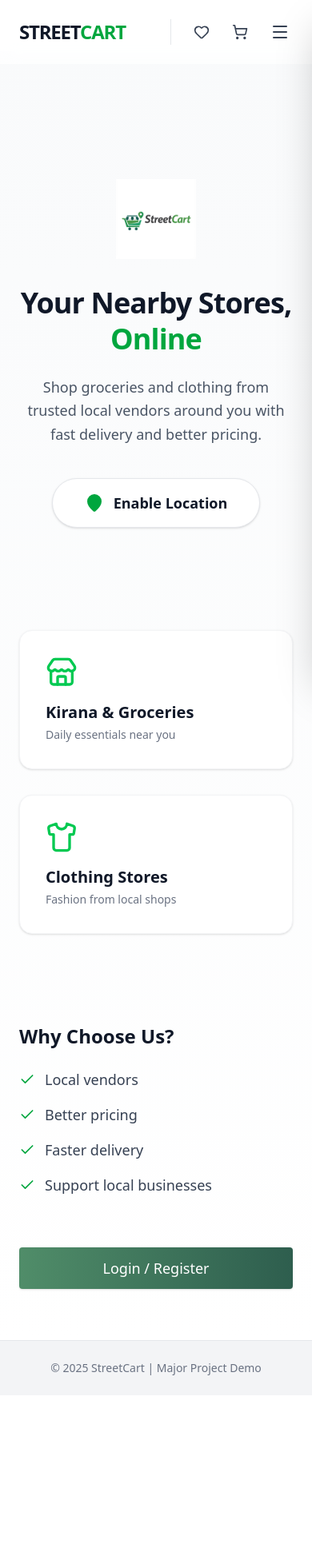
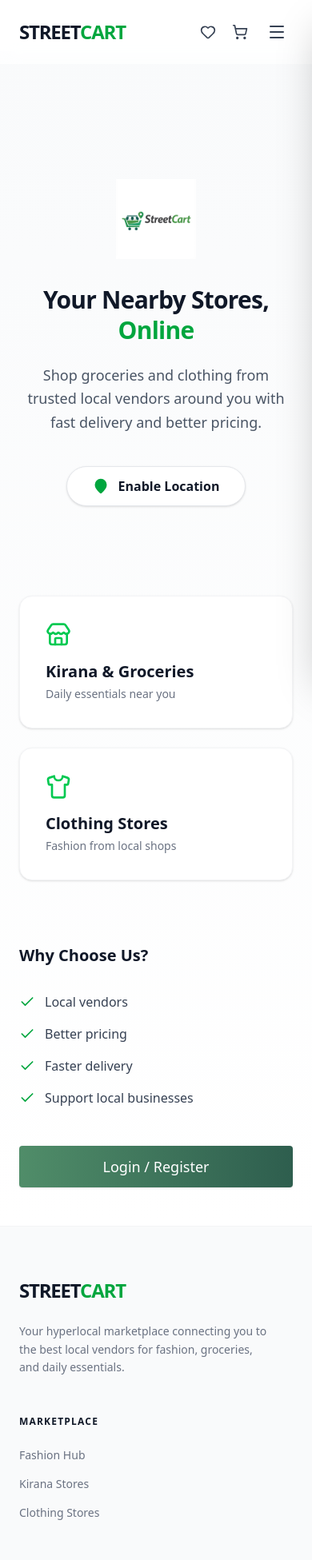
Before and after one commit to ShahzadKhan-git/StreetCart, a Next.js app: page / in a window 390 px wide. Shown: the top 1951 px of the page at 80% size. Before the commit the page ends 1745 px from the top, so only its background shows below. Built offline with nearby package versions, Linux system fonts and the light colour scheme.

Commit message:
Responsiveness

```diff
--- a/app/page.tsx
+++ b/app/page.tsx
@@ -21,31 +21,31 @@ export default function Home() {
           />
         </div>
 
-        <h1 className="text-4xl md:text-6xl lg:text-7xl font-bold text-gray-900 mb-6 tracking-tight leading-tight">
-          Your Nearby Stores, <span className="text-green-600">Online</span>
+        <h1 className="text-3xl md:text-6xl lg:text-7xl font-bold text-gray-900 mb-6 tracking-tight leading-tight">
+          Your Nearby Stores, <br className="sm:hidden" /> <span className="text-green-600">Online</span>
         </h1>
 
         <p className="text-lg md:text-xl text-gray-600 max-w-2xl mb-10 leading-relaxed font-medium">
           Shop groceries and clothing from trusted local vendors around you with fast delivery and better pricing.
         </p>
 
-        <button className="flex items-center gap-3 bg-white border border-gray-200 text-gray-900 font-semibold py-4 px-10 rounded-full shadow-sm hover:shadow-xl hover:-translate-y-1 transition-all duration-300 group">
-          <MapPin className="w-6 h-6 text-green-600 fill-green-600 group-hover:scale-110 transition-transform" />
-          <span className="text-lg">Enable Location</span>
+        <button className="flex items-center gap-3 bg-white border border-gray-200 text-gray-900 font-semibold py-3 px-8 md:py-4 md:px-10 rounded-full shadow-sm hover:shadow-xl hover:-translate-y-1 transition-all duration-300 group">
+          <MapPin className="w-5 h-5 md:w-6 md:h-6 text-green-600 fill-green-600 group-hover:scale-110 transition-transform" />
+          <span className="text-base md:text-lg">Enable Location</span>
         </button>
       </section>
 
       {/* 3. Category Section */}
-      <section className="w-full max-w-5xl px-6 py-12">
-        <div className="grid grid-cols-1 md:grid-cols-2 gap-8">
+      <section className="w-full max-w-5xl px-6 py-8 md:py-12">
+        <div className="grid grid-cols-1 md:grid-cols-2 gap-6 md:gap-8">
           <CategoryCard
-            icon={<Store className="w-10 h-10" />}
+            icon={<Store className="w-8 h-8 md:w-10 md:h-10" />}
             title="Kirana & Groceries"
             subtitle="Daily essentials near you"
           />
           <Link href="/fashion" className="block">
             <CategoryCard
-              icon={<Shirt className="w-10 h-10" />}
+              icon={<Shirt className="w-8 h-8 md:w-10 md:h-10" />}
               title="Clothing Stores"
               subtitle="Fashion from local shops"
             />
@@ -54,13 +54,13 @@ export default function Home() {
       </section>
 
       {/* 4. Why Choose Us Section */}
-      <section className="w-full max-w-5xl px-6 py-16">
-        <h2 className="text-2xl font-bold text-gray-900 mb-6">
+      <section className="w-full max-w-5xl px-6 py-12 md:py-16">
+        <h2 className="text-xl md:text-2xl font-bold text-gray-900 mb-8 md:mb-6">
           Why Choose Us?
         </h2>
-        <div className="flex flex-col md:flex-row justify-between items-start gap-12">
+        <div className="flex flex-col md:flex-row justify-between items-start gap-8 md:gap-12">
           {/* Left: Checkmarks */}
-          <div className="flex flex-col gap-4">
+          <div className="grid grid-cols-1 sm:grid-cols-2 md:flex md:flex-col gap-4 w-full">
             {[
               "Local vendors",
               "Better pricing",
@@ -68,10 +68,10 @@ export default function Home() {
               "Support local businesses"
             ].map((item, index) => (
               <div key={index} className="flex items-center gap-3">
-                <div className="text-green-600">
+                <div className="text-green-600 flex-shrink-0">
                   <Check className="w-5 h-5" />
                 </div>
-                <span className="text-lg text-gray-700">{item}</span>
+                <span className="text-base md:text-lg text-gray-700">{item}</span>
               </div>
             ))}
           </div>
--- a/components/Footer.tsx
+++ b/components/Footer.tsx
@@ -1,9 +1,64 @@
+import Link from "next/link";
+
 export default function Footer() {
     return (
-        <footer className="py-6 text-center bg-gray-100 border-t border-gray-200">
-            <p className="text-sm text-gray-500">
-                © 2025 StreetCart | Major Project Demo
-            </p>
+        <footer className="bg-gray-50 border-t border-gray-100 pt-16 pb-8">
+            <div className="max-w-[1440px] mx-auto px-6">
+                <div className="grid grid-cols-1 md:grid-cols-2 lg:grid-cols-4 gap-12 mb-16">
+                    {/* Brand Column */}
+                    <div className="flex flex-col gap-6">
+                        <Link href="/" className="flex items-center gap-2 group">
+                            <span className="text-2xl font-black tracking-tighter text-gray-900 group-hover:scale-105 transition-transform">
+                                STREET<span className="text-green-600">CART</span>
+                            </span>
+                        </Link>
+                        <p className="text-gray-500 text-sm leading-relaxed max-w-xs">
+                            Your hyperlocal marketplace connecting you to the best local vendors for fashion, groceries, and daily essentials.
+                        </p>
+                    </div>
+
+                    {/* Quick Links */}
+                    <div>
+                        <h4 className="text-xs font-black uppercase tracking-widest text-gray-900 mb-6">Marketplace</h4>
+                        <div className="flex flex-col gap-4 text-sm text-gray-500 font-medium">
+                            <Link href="/fashion" className="hover:text-green-600 transition-colors">Fashion Hub</Link>
+                            <Link href="/kirana" className="hover:text-green-600 transition-colors">Kirana Stores</Link>
+                            <Link href="/clothing" className="hover:text-green-600 transition-colors">Clothing Stores</Link>
+                        </div>
+                    </div>
+
+                    {/* Support */}
+                    <div>
+                        <h4 className="text-xs font-black uppercase tracking-widest text-gray-900 mb-6">Support</h4>
+                        <div className="flex flex-col gap-4 text-sm text-gray-500 font-medium">
+                            <Link href="/about" className="hover:text-green-600 transition-colors">About Us</Link>
+                            <Link href="/contact" className="hover:text-green-600 transition-colors">Contact Support</Link>
+                            <Link href="/faq" className="hover:text-green-600 transition-colors">FAQs</Link>
+                        </div>
+                    </div>
+
+                    {/* Newsletter/Info */}
+                    <div>
+                        <h4 className="text-xs font-black uppercase tracking-widest text-gray-900 mb-6">Stay Connected</h4>
+                        <p className="text-gray-500 text-sm mb-4">Follow us for updates on local deals and new store openings.</p>
+                        <div className="flex gap-4">
+                            {/* Social Icons would go here */}
+                            <span className="text-[10px] font-black uppercase text-green-600 cursor-pointer hover:underline tracking-widest">Instagram</span>
+                            <span className="text-[10px] font-black uppercase text-green-600 cursor-pointer hover:underline tracking-widest">Twitter</span>
+                        </div>
+                    </div>
+                </div>
+
+                <div className="pt-8 border-t border-gray-100 flex flex-col md:flex-row justify-between items-center gap-4">
+                    <p className="text-[11px] font-bold text-gray-400 uppercase tracking-widest">
+                        © 2026 StreetCart | Fast Local Delivery
+                    </p>
+                    <div className="flex gap-8 text-[11px] font-bold text-gray-400 uppercase tracking-widest">
+                        <Link href="/privacy" className="hover:text-gray-900 transition-colors">Privacy</Link>
+                        <Link href="/terms" className="hover:text-gray-900 transition-colors">Terms</Link>
+                    </div>
+                </div>
+            </div>
         </footer>
     );
 }
--- a/components/Navbar.tsx
+++ b/components/Navbar.tsx
@@ -2,15 +2,30 @@
 
 import Link from 'next/link';
 import Image from 'next/image';
-import { Search, ShoppingCart, User, Menu, Heart } from 'lucide-react';
+import { Search, ShoppingCart, User, Menu, Heart, X } from 'lucide-react';
 import { usePathname } from 'next/navigation';
 import { useCart } from '@/context/CartContext';
+import { useState, useEffect } from 'react';
 
 export default function Navbar() {
     const pathname = usePathname();
-    const isMainPage = pathname === '/' || pathname === '/main';
+    const [isMobileMenuOpen, setIsMobileMenuOpen] = useState(false);
     const isFashionPage = pathname === '/fashion' || pathname === '/clothing' || pathname === '/men' || pathname === '/women';
     const { cartCount, wishlistCount, setIsCartOpen } = useCart();
+
+    // Close mobile menu on route change
+    useEffect(() => {
+        setIsMobileMenuOpen(false);
+    }, [pathname]);
+
+    // Prevent scroll when mobile menu is open
+    useEffect(() => {
+        if (isMobileMenuOpen) {
+            document.body.style.overflow = 'hidden';
+        } else {
+            document.body.style.overflow = 'unset';
+        }
+    }, [isMobileMenuOpen]);
 
     return (
         <nav className="fixed top-0 left-0 right-0 z-50 glass h-20 transition-all duration-300">
@@ -24,8 +39,8 @@ export default function Navbar() {
                 </Link>
 
                 {/* 2. Navigation Links (Center-Left) - Hidden on Mobile */}
-                <div className="hidden lg:flex items-center gap-8 text-[13px] font-bold uppercase tracking-widest text-gray-500">
-                    <Link href="/" className={`hover:text-black transition-colors ${pathname === '/' ? 'text-green-700' : ''}`}>Main Page</Link>
+                <div className="hidden lg:flex items-center gap-6 text-[11px] xl:text-[13px] font-bold uppercase tracking-widest text-gray-500">
+                    <Link href="/" className={`hover:text-black transition-colors ${pathname === '/' ? 'text-green-700' : ''}`}>Main</Link>
                     <Link href="/kirana" className={`hover:text-black transition-colors ${pathname === '/kirana' ? 'text-green-700' : ''}`}>Kirana</Link>
                     <Link href="/clothing" className={`hover:text-black transition-colors ${pathname === '/clothing' ? 'text-green-700' : ''}`}>Clothing</Link>
                     <Link href="/fashion" className={`hover:text-black transition-colors ${pathname === '/fashion' ? 'text-green-700' : ''}`}>Fashion</Link>
@@ -37,14 +52,14 @@ export default function Navbar() {
                     )}
                 </div>
 
-                {/* 3. Search Bar (Center) - Hidden on Mobile */}
-                <div className="hidden md:flex flex-1 max-w-sm relative group">
+                {/* 3. Search Bar (Center) - Hidden on very small screens, visible on md+ */}
+                <div className="hidden md:flex flex-1 max-w-[200px] lg:max-w-sm relative group">
                     <input
                         type="text"
-                        placeholder="Search for local brands..."
-                        className="w-full h-11 pl-12 pr-4 bg-gray-100/80 rounded-full text-sm text-gray-900 placeholder:text-gray-400 focus:outline-none focus:ring-2 focus:ring-green-500/20 focus:bg-white transition-all ring-1 ring-gray-200"
+                        placeholder="Search..."
+                        className="w-full h-10 pl-10 pr-4 bg-gray-100/80 rounded-full text-xs text-gray-900 placeholder:text-gray-400 focus:outline-none focus:ring-2 focus:ring-green-500/20 focus:bg-white transition-all ring-1 ring-gray-200"
                     />
-                    <Search className="absolute left-4 top-1/2 -translate-y-1/2 w-4 h-4 text-gray-400 group-focus-within:text-green-600 transition-colors" />
+                    <Search className="absolute left-3.5 top-1/2 -translate-y-1/2 w-3.5 h-3.5 text-gray-400 group-focus-within:text-green-600 transition-colors" />
                 </div>
 
                 {/* 4. Right Actions */}
@@ -58,7 +73,7 @@ export default function Navbar() {
                         </Link>
                     </div>
 
-                    <div className="flex items-center gap-5 border-l border-gray-200 pl-6">
+                    <div className="flex items-center gap-3 md:gap-5 md:border-l md:border-gray-200 md:pl-6">
                         <Link href="/favorites" className="relative group p-1">
                             <Heart className="w-5 h-5 text-gray-700 group-hover:text-red-500 transition-all group-hover:scale-110" />
                             {wishlistCount > 0 && (
@@ -81,9 +96,78 @@ export default function Navbar() {
                         </button>
 
                         {/* Mobile Menu Button */}
-                        <button className="lg:hidden p-1 hover:bg-gray-100 rounded-lg transition-colors">
+                        <button
+                            className="lg:hidden p-2 hover:bg-gray-100 rounded-lg transition-colors"
+                            onClick={() => setIsMobileMenuOpen(true)}
+                        >
                             <Menu className="w-6 h-6 text-gray-700" />
                         </button>
+                    </div>
+                </div>
+            </div>
+
+            {/* Mobile Menu Overlay */}
+            <div className={`fixed inset-0 z-[60] lg:hidden transition-all duration-500 ${isMobileMenuOpen ? 'visible' : 'invisible'}`}>
+                {/* Backdrop */}
+                <div
+                    className={`absolute inset-0 bg-black/40 backdrop-blur-sm transition-opacity duration-500 ${isMobileMenuOpen ? 'opacity-100' : 'opacity-0'}`}
+                    onClick={() => setIsMobileMenuOpen(false)}
+                />
+
+                {/* Menu Content */}
+                <div className={`absolute top-0 right-0 bottom-0 w-[80%] max-w-sm bg-white shadow-2xl transition-transform duration-500 ease-out ${isMobileMenuOpen ? 'translate-x-0' : 'translate-x-full'}`}>
+                    <div className="flex flex-col h-full">
+                        <div className="flex items-center justify-between p-6 border-b">
+                            <span className="text-xl font-black tracking-tighter text-gray-900">
+                                STREET<span className="text-green-600">CART</span>
+                            </span>
+                            <button
+                                onClick={() => setIsMobileMenuOpen(false)}
+                                className="p-2 hover:bg-gray-100 rounded-full transition-colors"
+                            >
+                                <X className="w-6 h-6 text-gray-500" />
+                            </button>
+                        </div>
+
+                        <div className="flex-1 overflow-y-auto py-8 px-6">
+                            <div className="flex flex-col gap-6">
+                                <Link href="/" className="text-lg font-bold text-gray-900 flex items-center justify-between">
+                                    Main Page
+                                    <span className={`w-2 h-2 rounded-full bg-green-600 ${pathname === '/' ? 'opacity-100' : 'opacity-0'}`} />
+                                </Link>
+                                <Link href="/kirana" className="text-lg font-bold text-gray-900 flex items-center justify-between">
+                                    Kirana Stores
+                                    <span className={`w-2 h-2 rounded-full bg-green-600 ${pathname === '/kirana' ? 'opacity-100' : 'opacity-0'}`} />
+                                </Link>
+                                <Link href="/clothing" className="text-lg font-bold text-gray-900 flex items-center justify-between">
+                                    Clothing Stores
+                                    <span className={`w-2 h-2 rounded-full bg-green-600 ${pathname === '/clothing' ? 'opacity-100' : 'opacity-0'}`} />
+                                </Link>
+                                <Link href="/fashion" className="text-lg font-bold text-gray-900 flex items-center justify-between">
+                                    Fashion Hub
+                                    <span className={`w-2 h-2 rounded-full bg-green-600 ${pathname === '/fashion' ? 'opacity-100' : 'opacity-0'}`} />
+                                </Link>
+
+                                {isFashionPage && (
+                                    <div className="pt-6 border-t flex flex-col gap-6">
+                                        <p className="text-[10px] font-black uppercase tracking-widest text-gray-400">Shop by Category</p>
+                                        <Link href="/men" className="text-lg font-bold text-gray-900">Men</Link>
+                                        <Link href="/women" className="text-lg font-bold text-gray-900">Women</Link>
+                                    </div>
+                                )}
+                            </div>
+                        </div>
+
+                        <div className="p-6 border-t bg-gray-50">
+                            <Link
+                                href="/auth"
+                                onClick={() => setIsMobileMenuOpen(false)}
+                                className="w-full py-4 bg-gray-900 text-white rounded-xl font-bold uppercase tracking-widest text-xs flex items-center justify-center gap-2"
+                            >
+                                <User className="w-4 h-4" />
+                                My Account
+                            </Link>
+                        </div>
                     </div>
                 </div>
             </div>
```
Also changed, not shown: app/men/page.tsx (+5 -5 lines), app/women/page.tsx (+5 -5 lines).
